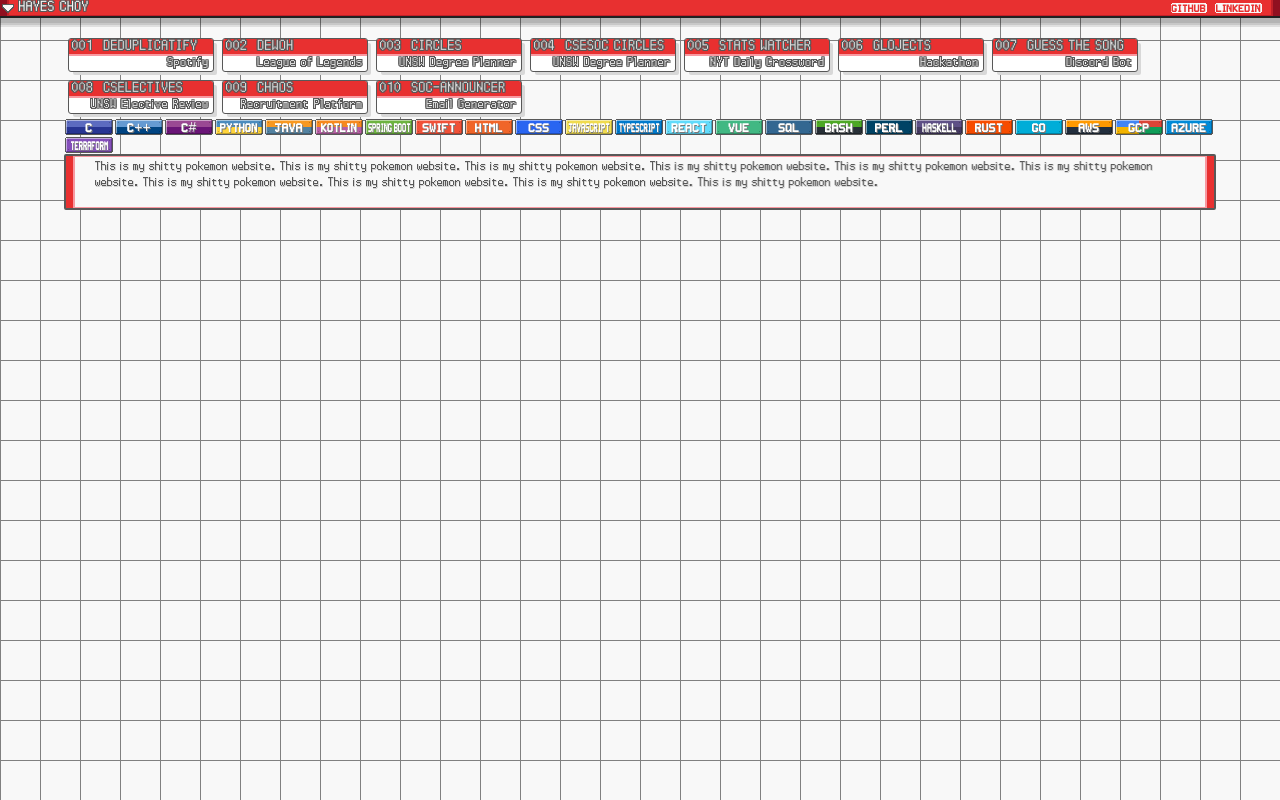
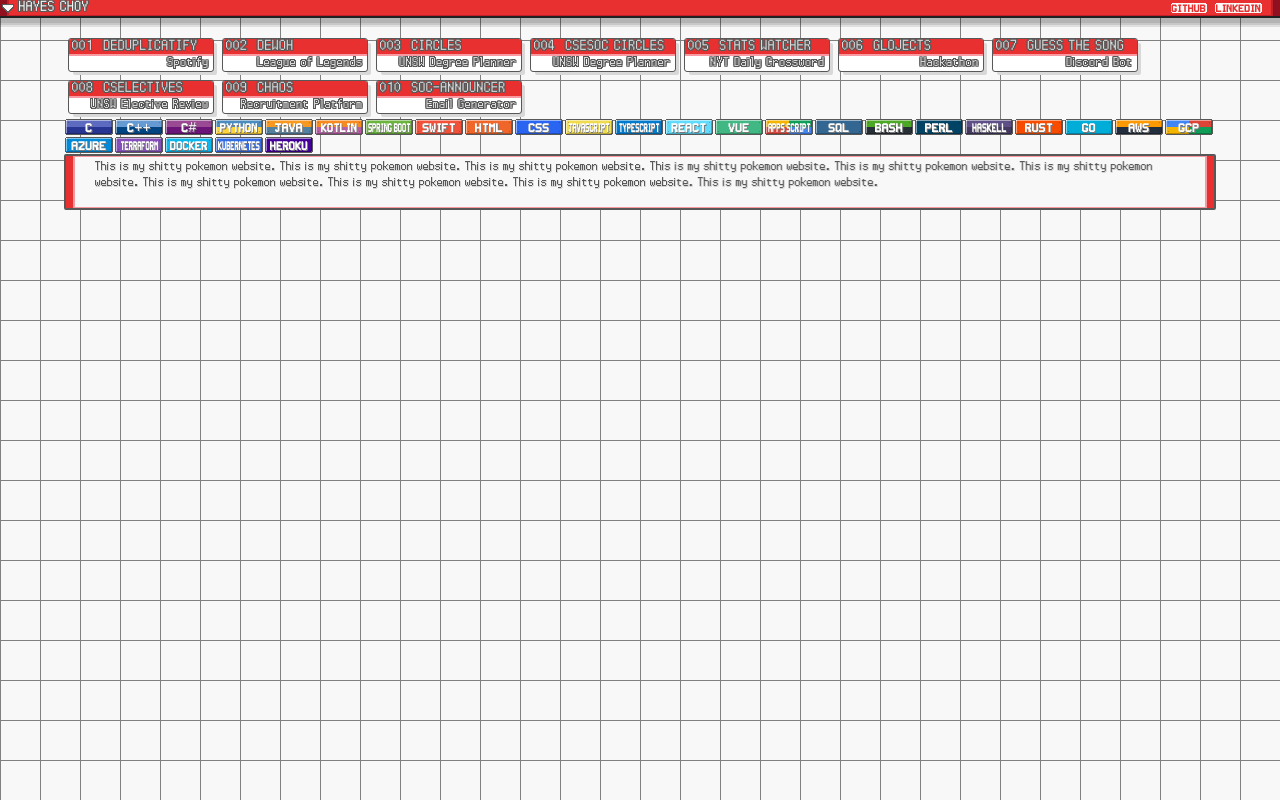
Before and after one commit to hayeselnut/hayeselnut.github.io, a React (Create React App) app: page / in a window 1280 px wide. Built offline with nearby package versions, Linux system fonts and the light colour scheme.

Commit message:
new tech stacks

```diff
--- a/src/App.tsx
+++ b/src/App.tsx
@@ -56,6 +56,7 @@ const App = () => {
             <TechnologyType technology='typescript' />
             <TechnologyType technology='react' />
             <TechnologyType technology='vue' />
+            <TechnologyType technology='apps script' />
 
             <TechnologyType technology='sql' />
             <TechnologyType technology='bash' />
@@ -69,6 +70,11 @@ const App = () => {
             <TechnologyType technology='gcp' />
             <TechnologyType technology='azure' />
             <TechnologyType technology='terraform' />
+
+            <TechnologyType technology='docker' />
+            <TechnologyType technology='kubernetes' />
+            <TechnologyType technology='heroku' />
+
           </div>
 
           <TextFrame>
--- a/src/components/technology-type.tsx
+++ b/src/components/technology-type.tsx
@@ -85,6 +85,7 @@ const colors: TechnologyColors = {
   'typescript': ['#007acc', '#007acc', '#007acc', '#007acc'],
   'react': ['#61DBFB', '#61DBFB', '#61DBFB', '#61DBFB'],
   'vue': ['#41B883', '#41B883', '#41B883', '#41B883'],
+  'apps script': ['#F4B400', '#0F9D58', '#DB4437', '#4285F4'],
 
   'sql': ['#336791', '#336791', '#336791', '#336791'],
   'bash': ['#4DA825', '#4DA825', '#283037', '#283037'],
@@ -98,6 +99,10 @@ const colors: TechnologyColors = {
   'gcp': ['#4285F4', '#DB4437', '#F4B400', '#0F9D58'],
   'azure': ['#008AD7', '#008AD7', '#008AD7', '#008AD7'],
   'terraform': ['#844FBA', '#844FBA', '#844FBA', '#844FBA'],
+
+  'docker': ['#0db7ed', '#0db7ed', '#0db7ed', '#0db7ed'],
+  'kubernetes': ['#326ce5', '#326ce5', '#326ce5', '#326ce5'],
+  'heroku': ['#430098', '#430098', '#430098', '#430098'],
 };
 
 const TechnologyType: FC<{technology: Technology}> = ({ technology }) => (
```
Also changed, not shown: src/types/technology-type.d.ts (+6 -1 lines).
